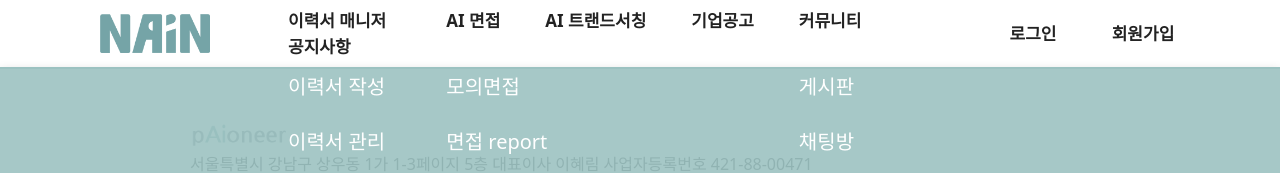
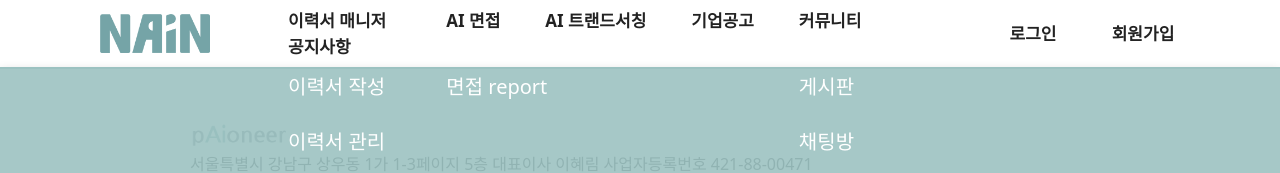
Before and after one commit to minsik99/nainReact, a Next.js app: page / in a window 1280 px wide. Shown: the top 173 px of the page. Built offline with nearby package versions, Linux system fonts and the light colour scheme.

Commit message:
24_07_03 9:12 토큰 연장확인

```diff
--- a/src/api/axiosApi.js
+++ b/src/api/axiosApi.js
@@ -71,7 +71,6 @@ instance.interceptors.response.use(
         if (!error.response || error.response.status === null){
             logout();
         }
-
         // 401 오류가 발생하고, 이미 재시도를 한 적이 없다면
         if (error.response.status === 401 && !originalRequest._retry) {
             originalRequest._retry = true; // 재시도 했음을 표시
@@ -82,6 +81,8 @@ instance.interceptors.response.use(
 
             // 원래 요청을 다시 수행
             return instance(originalRequest);
+        } else {
+            logout();
         }
 
         //추가적인 에러 처리 (예: 500 오류)
--- a/src/components/layouts/navigationBar.jsx
+++ b/src/components/layouts/navigationBar.jsx
@@ -102,10 +102,7 @@ const NavigationBar = observer(() => {
                   </a>
                   {isSubscribe ? (
                     <div className="submenu">
-                      <Link href="/interview/test" passHref legacyBehavior>
-                        <a className="subword">모의면접</a>
-                      </Link>
-                      <br />
+
                       <Link href="/interview" passHref legacyBehavior>
                         <a className="subword">면접 report</a>
                       </Link>
@@ -113,13 +110,11 @@ const NavigationBar = observer(() => {
                     </div>
                   ) : (
                     <div className="submenu">
-                      <a className="subword" onClick={handleSubscribeClick}>
-                        모의면접
-                      </a>
-                      <br />
+                      <Link href="/interview" passHref legacyBehavior>
                       <a className="subword" onClick={handleSubscribeClick}>
                         면접 report
                       </a>
+                      </Link>
                       <br />
                     </div>
                   )}
--- a/src/stores/authStore.js
+++ b/src/stores/authStore.js
@@ -30,7 +30,6 @@ class AuthStore {
 
   setIsSubscribe(status) {
     this.isSubscribe = status;
-    alert("상태확인용" +  status)
   }
 
   setIsAdmin(status) {
```
